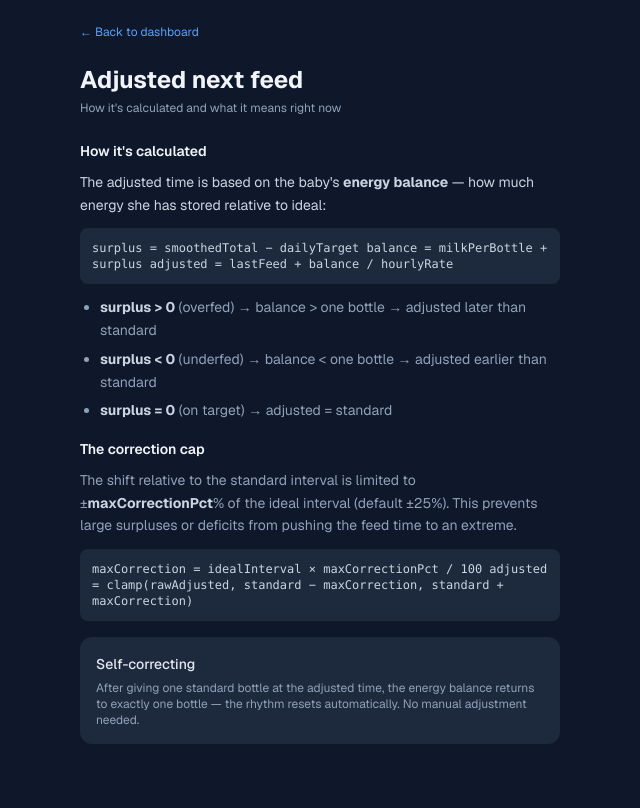
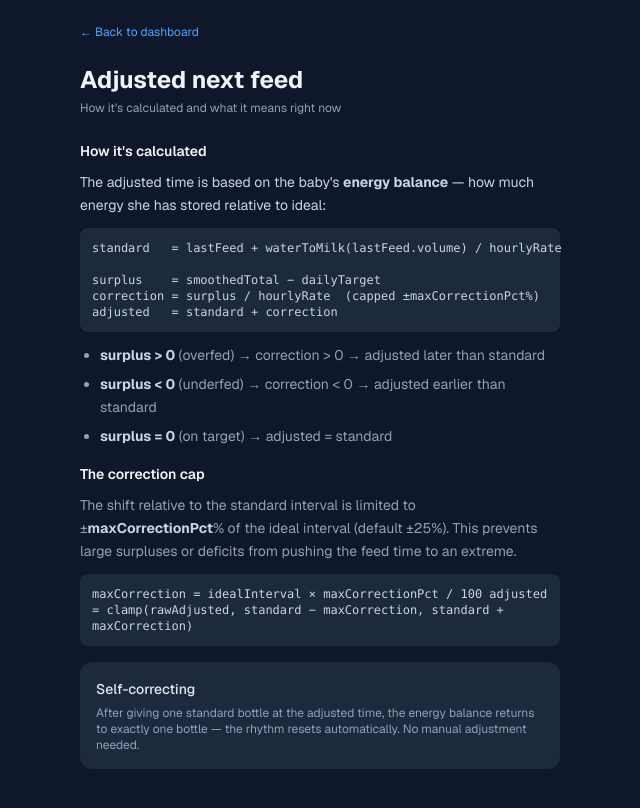
Before and after one commit to koenswings/app-milkwise, a Next.js app in the folder app/: page /info/next-feed in a window 1280 px wide. Shown: the top 808 px of the page, without its empty margins (320-960 px from the left). Built offline with nearby package versions, Linux system fonts and the light colour scheme.

Commit message:
feat: Option A + all changes; bump to 1.0.47

```diff
--- a/app/src/app/info/next-feed/page.tsx
+++ b/app/src/app/info/next-feed/page.tsx
@@ -39,27 +39,28 @@ export default function NextFeedInfoPage() {
       const smoothedAt = lastFeed.timestamp;
       const { totalMl: smoothedTotal } = smoothedEffective(feeds, derived.hourlyRate, settings.standardBottleVolume, smoothedAt);
 
-      const milkPerBottle = waterToMilk(settings.standardBottleVolume);
-      const idealIntervalMs = (milkPerBottle / derived.hourlyRate) * 3_600_000;
-      const maxCorrectionMs = idealIntervalMs * (settings.maxCorrectionPct / 100);
+      // New algorithm: standard = lastFeed + waterToMilk(lastFeed.volume) / hourlyRate
+      const lastMilkMl = waterToMilk(lastFeed.volume);
+      const standardIntervalMs = (lastMilkMl / derived.hourlyRate) * 3_600_000;
+      const standardNext = lastFeed.timestamp + standardIntervalMs;
+      const maxCorrectionMs = standardIntervalMs * (settings.maxCorrectionPct / 100);
 
       const surplus = smoothedTotal - derived.dailyTargetMl;
-      const balance = milkPerBottle + surplus;
-      const idealNext = lastFeed.timestamp + idealIntervalMs;
-      const rawNext = lastFeed.timestamp + (balance / derived.hourlyRate) * 3_600_000;
-      const clamped = Math.max(idealNext - maxCorrectionMs, Math.min(idealNext + maxCorrectionMs, rawNext));
-      const capped = Math.abs(clamped - rawNext) > 1;
+      const rawCorrectionMs = (surplus / derived.hourlyRate) * 3_600_000;
+      const clampedCorrection = Math.max(-maxCorrectionMs, Math.min(maxCorrectionMs, rawCorrectionMs));
+      const adjustedTs = standardNext + clampedCorrection;
+      const capped = Math.abs(clampedCorrection - rawCorrectionMs) > 1;
 
       setLive({
         surplusMl: surplus,
-        balance,
-        rawShiftMin: Math.round((rawNext - idealNext) / 60_000),
-        clampedShiftMin: Math.round((clamped - idealNext) / 60_000),
+        balance: surplus,
+        rawShiftMin: Math.round(rawCorrectionMs / 60_000),
+        clampedShiftMin: Math.round(clampedCorrection / 60_000),
         capped,
-        adjustedTs: clamped,
-        idealIntervalMin: Math.round(idealIntervalMs / 60_000),
+        adjustedTs,
+        idealIntervalMin: Math.round(standardIntervalMs / 60_000),
         maxCorrectionMin: Math.round(maxCorrectionMs / 60_000),
-        standardBottleVolume: settings.standardBottleVolume,
+        standardBottleVolume: lastFeed.volume,
         timeFormat: settings.timeFormat,
       });
     })();
@@ -85,9 +86,9 @@ export default function NextFeedInfoPage() {
               </span>
             </div>
             <div className="flex justify-between">
-              <span className="text-slate-400">Energy balance</span>
-              <span className={`font-semibold tabular-nums ${live.balance >= 0 ? 'text-slate-200' : 'text-blue-400'}`}>
-                {live.balance >= 0 ? '+' : ''}{Math.round(live.balance)} ml
+              <span className="text-slate-400">24h surplus</span>
+              <span className={`font-semibold tabular-nums ${live.surplusMl >= 0 ? 'text-yellow-400' : 'text-blue-400'}`}>
+                {live.surplusMl >= 0 ? '+' : ''}{Math.round(live.surplusMl)} ml
               </span>
             </div>
             <div className="flex justify-between">
@@ -125,12 +126,14 @@ export default function NextFeedInfoPage() {
         The adjusted time is based on the baby's <strong>energy balance</strong> — how much
         energy she has stored relative to ideal:
       </p>
-      <div className="bg-slate-800 rounded-lg p-3 font-mono text-xs text-slate-300 mb-3">
-        {`surplus     = smoothedTotal − dailyTarget\nbalance     = milkPerBottle + surplus\nadjusted    = lastFeed + balance / hourlyRate`}
-      </div>
+      <div className="bg-slate-800 rounded-lg p-3 font-mono text-xs text-slate-300 mb-3 whitespace-pre">{`standard   = lastFeed + waterToMilk(lastFeed.volume) / hourlyRate
+
+surplus    = smoothedTotal − dailyTarget
+correction = surplus / hourlyRate  (capped ±maxCorrectionPct%)
+adjusted   = standard + correction`}</div>
       <ul className="list-disc pl-5 space-y-1.5 mb-4 text-slate-400">
-        <li><strong className="text-slate-300">surplus &gt; 0</strong> (overfed) → balance &gt; one bottle → adjusted later than standard</li>
-        <li><strong className="text-slate-300">surplus &lt; 0</strong> (underfed) → balance &lt; one bottle → adjusted earlier than standard</li>
+        <li><strong className="text-slate-300">surplus &gt; 0</strong> (overfed) → correction &gt; 0 → adjusted later than standard</li>
+        <li><strong className="text-slate-300">surplus &lt; 0</strong> (underfed) → correction &lt; 0 → adjusted earlier than standard</li>
         <li><strong className="text-slate-300">surplus = 0</strong> (on target) → adjusted = standard</li>
       </ul>
 
--- a/app/src/app/page.tsx
+++ b/app/src/app/page.tsx
@@ -53,7 +53,6 @@ export default function Dashboard() {
   const [now, setNow] = useState(Date.now());
   const [showStrictExplainer, setShowStrictExplainer] = useState(false);
   const [showSmoothedExplainer, setShowSmoothedExplainer] = useState(false);
-  const [nextBottleSize, setNextBottleSize] = useState<number>(90); // default 90ml, never null
 
   const load = useCallback(async () => {
     // One-time migration of any existing localStorage data to the server
@@ -113,12 +112,11 @@ export default function Dashboard() {
   const strict24hPct = (strict24h / derived.dailyTargetMl) * 100;
   const smoothedPct = (smoothedMl / derived.dailyTargetMl) * 100;
 
-  const effectiveBottleSize = nextBottleSize;
-  const nextFeedResult = nextFeedTime(feeds, derived.hourlyRate, smoothedMl, derived.dailyTargetMl, { ...settings, standardBottleVolume: effectiveBottleSize });
+  const nextFeedResult = nextFeedTime(feeds, derived.hourlyRate, smoothedMl, derived.dailyTargetMl, settings);
   const nextFeed = nextFeedResult?.timestamp ?? null;
-  // Standard next = lastFeed + interval for selected bottle
-  const nextFeedMilk = waterToMilk(effectiveBottleSize);
-  const standardNext = lastFeed ? lastFeed.timestamp + (nextFeedMilk / derived.hourlyRate) * 3_600_000 : null;
+  // Standard next = lastFeed + decay of last bottle
+  const lastMilkMl = lastFeed ? waterToMilk(lastFeed.volume) : 0;
+  const standardNext = lastFeed ? lastFeed.timestamp + (lastMilkMl / derived.hourlyRate) * 3_600_000 : null;
 
   return (
     <div className="max-w-lg mx-auto px-4 pt-6 pb-24">
@@ -135,35 +133,20 @@ export default function Dashboard() {
         ➕ Log Feed
       </Link>
 
-      {/* Next bottle size selector — sets standard bottle for all calculations */}
-      <div className="flex items-center gap-2 mb-3">
-        <span className="text-xs text-slate-400">Next bottle:</span>
-        {[60, 90, 120].map((size) => (
-          <button
-            key={size}
-            onClick={() => setNextBottleSize(size)}
-            className={`px-3 py-1 rounded-lg text-sm font-semibold transition-colors ${
-              effectiveBottleSize === size
-                ? 'bg-blue-600 text-white'
-                : 'bg-slate-700 text-slate-300 hover:bg-slate-600'
-            }`}
-          >
-            {size} ml
-          </button>
-        ))}
-      </div>
+      {/* Daily target — uses displayBottleVolumeWater from settings */}
+      <DailyTargetCard
+        settings={{ ...settings, standardBottleVolume: settings.displayBottleVolumeWater }}
+        derived={deriveSettings({ ...settings, standardBottleVolume: settings.displayBottleVolumeWater })}
+      />
 
-      {/* Daily target — swipeable, uses effectiveBottleSize */}
-      <DailyTargetCard settings={{ ...settings, standardBottleVolume: effectiveBottleSize }} derived={deriveSettings({ ...settings, standardBottleVolume: effectiveBottleSize })} />
-
-      {/* 24h status — swipeable full width, uses effectiveBottleSize */}
+      {/* 24h status — uses displayBottleVolumeWater */}
       <StatusCard
         strict24h={strict24h}
         strictPct={strict24hPct}
         smoothedMl={smoothedMl}
         smoothedPct={smoothedPct}
         dailyTargetMl={derived.dailyTargetMl}
-        standardBottleVolume={effectiveBottleSize}
+        standardBottleVolume={settings.displayBottleVolumeWater}
         yellowThresholdPct={settings.yellowThresholdPct}
         redThresholdPct={settings.redThresholdPct}
         onStrictExplain={() => setShowStrictExplainer(true)}
--- a/app/src/lib/calculations.ts
+++ b/app/src/lib/calculations.ts
@@ -122,52 +122,42 @@ export function feedsWithCredit(
 }
 
 /**
- * Formula S — Surplus/Deficit next feed predictor.
- * Mathematically equivalent to Formula E3 (incremental, no floor, initial pool = milkPerBottle).
+ * Next bottle predictor — Option A (design doc: next-session-predictor-design.md)
  *
- * Proof of equivalence:
- *   balance_E3 = milkPerBottle + (totalMilk24h − hourlyRate × 24)
- *              = milkPerBottle + surplus
- *              = balance_S
+ * Standard: when does the energy from the last logged bottle run out?
+ *   standardNext = lastFeed.timestamp + waterToMilk(lastFeed.volume) / hourlyRate
  *
- * Energy model: the baby starts each 24h period with one bottle in reserve.
- * Feeds top up the reserve; the body burns at hourlyRate continuously.
- * Reserve can go positive (overfed carry-over) or negative (energy deficit
- * drawn from stored fat). rawNext = when the reserve returns to zero.
- * A positive balance → later feed; negative balance → earlier feed.
+ * Adjusted: standard + correction for 24h over/underfeeding, capped at ±maxCorrectionPct%
+ *   surplus      = smoothedTotal − dailyTargetMl
+ *   correction   = surplus / hourlyRate (capped)
+ *   adjustedNext = standardNext + clampedCorrection
  *
- * Correction is capped at ±maxCorrectionPct% of the ideal interval.
+ * The parent logs the START time of the bottle and the TOTAL milk given.
+ * The timestamp on the feed record is the start of the session.
  */
 export function nextFeedTime(
   feeds: Feed[],
   hourlyRate: number,
   smoothedTotal: number,
   dailyTargetMl: number,
-  settings: Pick<Settings, 'standardBottleVolume' | 'maxCorrectionPct'>
+  settings: Pick<Settings, 'maxCorrectionPct'>
 ): NextFeedResult | null {
   if (feeds.length === 0) return null;
 
   const lastFeed = feeds.reduce((a, b) => (a.timestamp > b.timestamp ? a : b));
-  const milkPerBottle = waterToMilk(settings.standardBottleVolume);
-  const idealIntervalMs = (milkPerBottle / hourlyRate) * 3_600_000;
-  const maxCorrectionMs = idealIntervalMs * (settings.maxCorrectionPct / 100);
+  const lastMilkMl = waterToMilk(lastFeed.volume);  // milk ml from last bottle
+  const standardIntervalMs = (lastMilkMl / hourlyRate) * 3_600_000;
+  const standardNext = lastFeed.timestamp + standardIntervalMs;
+  const maxCorrectionMs = standardIntervalMs * (settings.maxCorrectionPct / 100);
 
-  // Formula S: balance = milkPerBottle + surplus
-  const surplus = smoothedTotal - dailyTargetMl; // positive = overfed, negative = underfed
-  const balance = milkPerBottle + surplus;
+  const surplus = smoothedTotal - dailyTargetMl;
+  const rawCorrectionMs = (surplus / hourlyRate) * 3_600_000;
+  const clampedCorrection = Math.max(-maxCorrectionMs, Math.min(maxCorrectionMs, rawCorrectionMs));
 
-  // rawNext = lastFeed + balance / hourlyRate
-  const idealNext = lastFeed.timestamp + idealIntervalMs;
-  const rawNext = lastFeed.timestamp + (balance / hourlyRate) * 3_600_000;
+  const timestamp = standardNext + clampedCorrection;
+  const capped = Math.abs(clampedCorrection - rawCorrectionMs) > 1;
 
-  // Clamp correction to ±maxCorrectionPct% of ideal interval
-  const clamped = Math.max(
-    idealNext - maxCorrectionMs,
-    Math.min(idealNext + maxCorrectionMs, rawNext)
-  );
-  const capped = Math.abs(clamped - rawNext) > 1;
-
-  return { timestamp: clamped, balanceMl: Math.round(balance), capped };
+  return { timestamp, balanceMl: Math.round(surplus), capped };
 }
 
 export function avgIntervalHours(feeds: Feed[]): number | null {
--- a/app/src/lib/server-store.ts
+++ b/app/src/lib/server-store.ts
@@ -13,6 +13,7 @@ const DEFAULT_SETTINGS: Settings = {
   weightKg: 6.27,
   mlPerKgPerDay: 150,
   standardBottleVolume: 90,
+  displayBottleVolumeWater: 90,
   yellowThresholdPct: 5,
   redThresholdPct: 10,
   timeFormat: '24h' as const,
--- a/app/src/lib/store.ts
+++ b/app/src/lib/store.ts
@@ -53,7 +53,7 @@ export async function deleteFeed(id: string): Promise<Feed[]> {
   return updated;
 }
 
-const DEFAULT_SETTINGS = { weightKg: 6.27, mlPerKgPerDay: 150, standardBottleVolume: 90, yellowThresholdPct: 5, redThresholdPct: 10, timeFormat: '24h' as const, maxCorrectionPct: 25 };
+const DEFAULT_SETTINGS = { weightKg: 6.27, mlPerKgPerDay: 150, standardBottleVolume: 90, displayBottleVolumeWater: 90, yellowThresholdPct: 5, redThresholdPct: 10, timeFormat: '24h' as const, maxCorrectionPct: 25 };
 
 export async function getSettings(): Promise<Settings> {
   const res = await fetch("/api/settings", { cache: "no-store" });
--- a/app/src/types/index.ts
+++ b/app/src/types/index.ts
@@ -8,11 +8,12 @@ export interface Feed {
 export interface Settings {
   weightKg: number;
   mlPerKgPerDay: number;
-  standardBottleVolume: number;
-  yellowThresholdPct: number;     // default 5 — within this % of target = on track
-  redThresholdPct: number;        // default 10 — beyond this % of target = seriously off
-  timeFormat: '24h' | '12h';     // default '24h'
-  maxCorrectionPct: number;       // default 25 — max correction = ±this % of ideal interval
+  standardBottleVolume: number;       // configured standard bottle (water ml) for Settings page
+  displayBottleVolumeWater: number;   // bottle size (water ml) used to express bottles in Target/Status cards
+  yellowThresholdPct: number;         // default 5
+  redThresholdPct: number;            // default 10
+  timeFormat: '24h' | '12h';
+  maxCorrectionPct: number;           // default 25
 }
 
 export interface NextFeedResult {
```
Also changed, not shown: app/src/app/log/page.tsx (+6 -2 lines), app/src/app/settings/page.tsx (+18 -0 lines), app/src/components/SmoothedExplainer.tsx (+2 -7 lines), app/src/components/Strict24hExplainer.tsx (+2 -13 lines), 1 other file (tests, documents, lock files or other folders).
